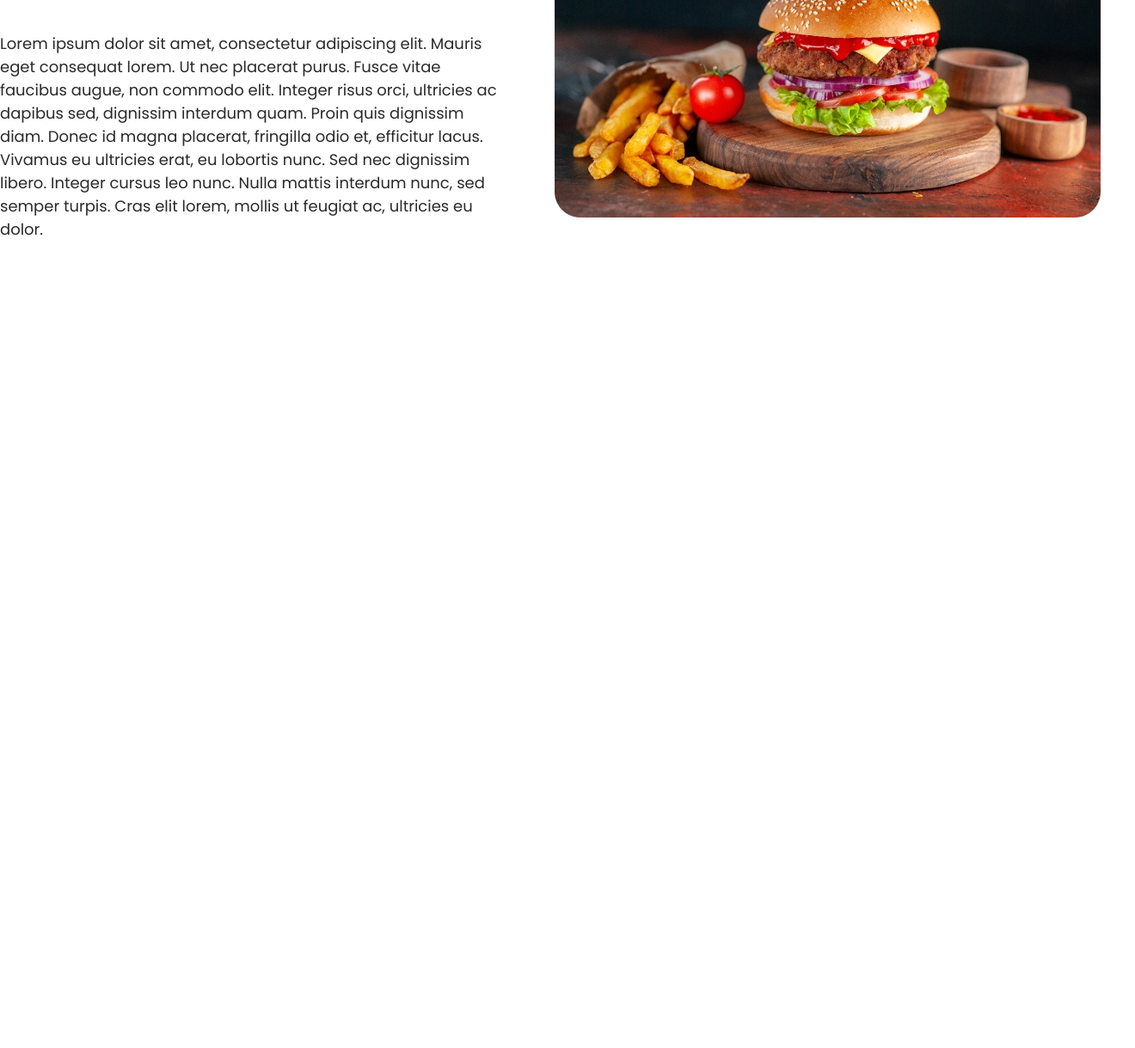
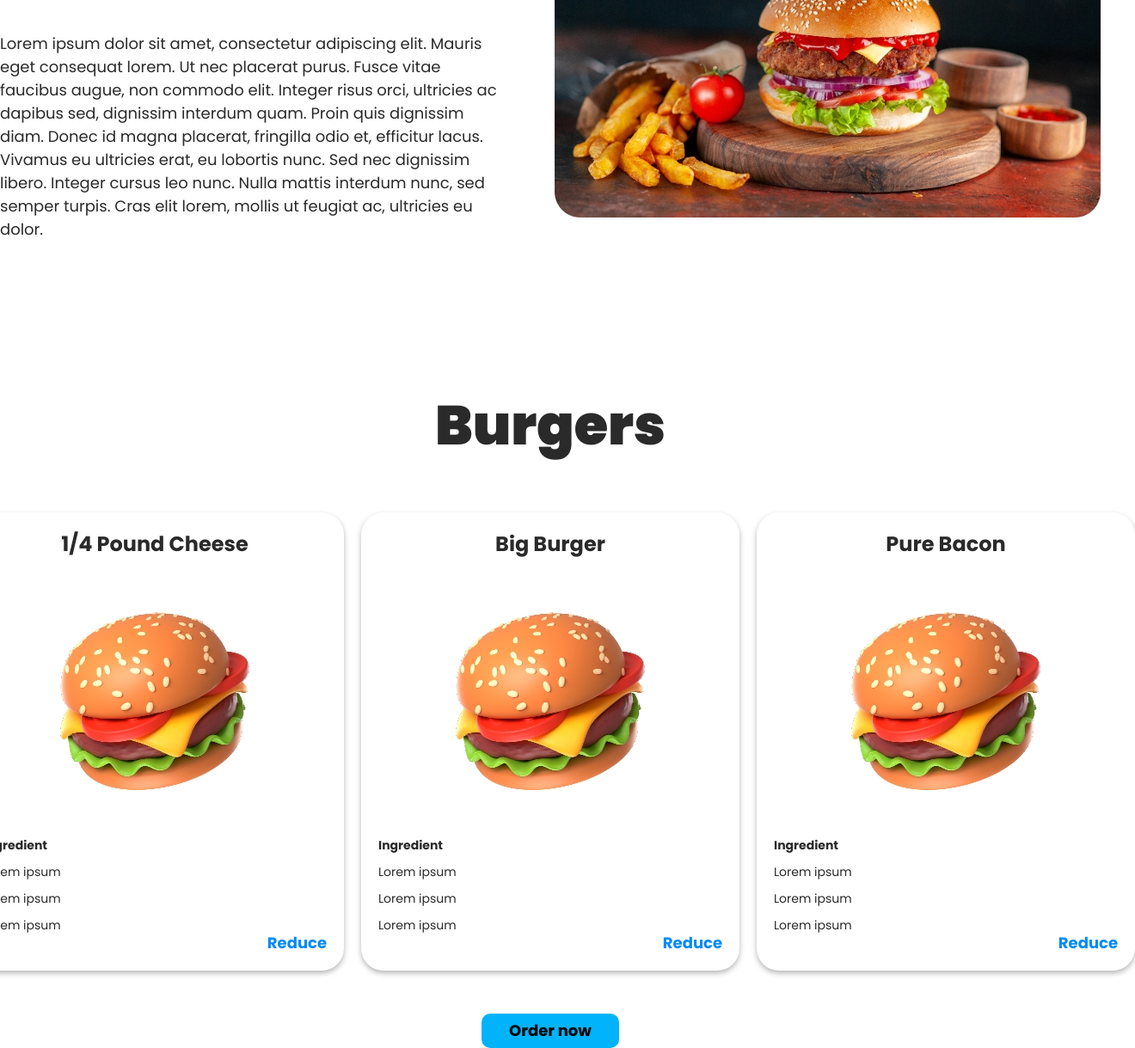
Before and after one commit to CarphatianSnake/burfact, a React app: page / in a window 1280 px wide. Shown: the part 2046-3265 px from the top of the page at 86% size, 1320 px wide, since content can reach past the window. Before the commit the page ends 2346 px from the top, so only its background shows below. Built offline with nearby package versions, Linux system fonts and the light colour scheme.

Commit message:
feat: add burgers component with static elements

```diff
--- a/src/components/App/index.js
+++ b/src/components/App/index.js
@@ -3,6 +3,7 @@ import Header from '../Header';
 import Banner from '../Banner';
 import Ingredients from '../Ingredients';
 import TheStory from '../TheStory';
+import Burgers from '../Burgers';
 
 // Component
 function App() {
@@ -13,6 +14,7 @@ function App() {
         <Banner />
         <Ingredients />
         <TheStory />
+        <Burgers />
       </main>
     </>
   );
--- /dev/null
+++ b/src/components/Burgers/Burgers.scss
@@ -0,0 +1,53 @@
+@import '../../variables.scss';
+
+.burgers {
+  align-items: center;
+  display: flex;
+  flex-direction: column;
+  gap: 5rem;
+  margin: 15rem auto 0;
+  max-width: $desktop-max-width;
+  width: 100%;
+
+  &_list {
+    display: flex;
+    gap: 2rem;
+
+    &_item {
+      border-radius: 2.6rem;
+      box-shadow: $shadow;
+      padding: 2rem;
+      width: 44rem;
+
+      &_heading {
+        margin: 0;
+        text-align: center;
+      }
+
+      &_image {
+        margin: 6rem auto 4rem;
+        max-width: 22rem;
+      }
+
+      &_ingredient {
+        padding-top: 1.5rem;
+
+        &_item {
+          font-size: 1.4rem;
+          margin-top: 1rem;
+        }
+      }
+
+      &_btn {
+        background: none;
+        color: #008bf6;
+        display: block;
+        height: auto;
+        margin: 0 0 0 auto;
+        padding: 0;
+      }
+    }
+  }
+
+
+}
--- /dev/null
+++ b/src/components/Burgers/burgersData.js
@@ -0,0 +1,23 @@
+// Images
+import burgerImage from '../../assets/img/burger.jpg';
+
+// Data
+const burgersData = [
+  {
+    name: '1/4 Pound Cheese',
+    image: burgerImage,
+    ingredient: ['Lorem ipsum', 'Lorem ipsum', 'Lorem ipsum']
+  },
+  {
+    name: 'Big Burger',
+    image: burgerImage,
+    ingredient: ['Lorem ipsum', 'Lorem ipsum', 'Lorem ipsum']
+  },
+  {
+    name: 'Pure Bacon',
+    image: burgerImage,
+    ingredient: ['Lorem ipsum', 'Lorem ipsum', 'Lorem ipsum']
+  }
+];
+
+export default burgersData;
--- /dev/null
+++ b/src/components/Burgers/index.js
@@ -0,0 +1,49 @@
+// Components
+import OrderNow from '../OrderNow';
+
+// Styles
+import './Burgers.scss';
+
+// Data
+import burgersData from './burgersData';
+
+// Component
+function Burgers() {
+
+  const burgers = burgersData.map((burger) => {
+
+    const { name, image, ingredient } = burger;
+
+    const ingredientList = ingredient.map((item, i) => {
+      return (
+        <li key={`${item}_${i}`} className="burgers_list_item_ingredient_item">{item}</li>
+      )
+    });
+
+    return (
+      <li key={name} className="burgers_list_item">
+        <h3 className="burgers_list_item_heading">{name}</h3>
+        <img src={image} alt={name} className="burgers_list_item_image" />
+        <div className="burgers_list_item_ingredient">
+          <h5>Ingredient</h5>
+          <ul>
+            {ingredientList}
+          </ul>
+        </div>
+        <button className="burgers_list_item_btn">Reduce</button>
+      </li>
+    );
+  });
+
+  return (
+    <section className="burgers" id="burgers">
+      <h2>Burgers</h2>
+      <ul className="burgers_list">
+        {burgers}
+      </ul>
+      <OrderNow />
+    </section>
+  );
+}
+
+export default Burgers;
--- /dev/null
+++ b/src/components/Carousele/Carousele.scss
@@ -0,0 +1,33 @@
+.carousele {
+  display: flex;
+  transition: transform .3s ease-out;
+  transform: translateX(0);
+
+  &_wrapper {
+    margin: 4rem 0;
+    overflow: hidden;
+    padding: 1rem;
+    position: relative;
+
+    &::before, &::after {
+      content: '';
+      height: 100%;
+      position: absolute;
+      width: 18rem;
+      z-index: 1;
+    }
+
+    &::before {
+      background: linear-gradient(to left, rgba(255, 255, 255, 0), #FFFFFF);
+      left: 0;
+      top: 0;
+    }
+
+    &::after {
+      background: linear-gradient(to right, rgba(255, 255, 255, 0), #FFFFFF);
+      right: 0;
+      top: 0;
+    }
+
+  }
+}
--- /dev/null
+++ b/src/components/Carousele/index.js
@@ -0,0 +1,15 @@
+// Styles
+import './Carousele.scss';
+
+// Component
+function Carousele(props) {
+  return (
+    <div className="carousele_wrapper">
+      <div className="carousele">
+        {props.children}
+      </div>
+    </div>
+  )
+}
+
+export default Carousele;
--- a/src/components/Ingredients/Ingredients.scss
+++ b/src/components/Ingredients/Ingredients.scss
@@ -10,41 +10,6 @@
     text-align: center;
   }
 
-  &_carousele {
-    display: flex;
-    gap: 5rem;
-    width: 100%;
-    transition: transform .3s ease-out;
-    transform: translateX(14rem);
-
-    &_wrapper {
-      margin: 4rem 0;
-      overflow: hidden;
-      padding: 1rem;
-      position: relative;
-
-      &::before, &::after {
-        content: '';
-        height: 100%;
-        position: absolute;
-        width: 18rem;
-        z-index: 1;
-      }
-
-      &::before {
-        background: linear-gradient(to left, rgba(255, 255, 255, 0), #FFFFFF);
-        left: 0;
-        top: 0;
-      }
-
-      &::after {
-        background: linear-gradient(to right, rgba(255, 255, 255, 0), #FFFFFF);
-        right: 0;
-        top: 0;
-      }
-
-    }
-
   &_item {
     box-shadow: $shadow;
     border-radius: 2.6rem;
@@ -52,12 +17,16 @@
     flex-direction: column;
     height: 24rem;
     justify-content: space-between;
+    margin-right: 5rem;
     padding: 2rem 1rem;
     width: 23rem;
 
+    &:last-child {
+      margin-right: 0;
+    }
+
     &_image {
       max-height: 16rem;
-      }
     }
   }
 
--- a/src/components/Ingredients/index.js
+++ b/src/components/Ingredients/index.js
@@ -1,3 +1,6 @@
+// Components
+import Carousele from '../Carousele';
+
 // Utils
 import { capitalize } from '../../utils/capitalize';
 
@@ -17,8 +20,8 @@ function Ingredients() {
     const ingredientName = capitalize(name);
 
     return (
-      <div key={ingredientName} className="ingredients_carousele_item">
-        <img src={image} alt={ingredientName} className="ingredients_carousele_item_image" />
+      <div key={ingredientName} className="ingredients_item">
+        <img src={image} alt={ingredientName} className="ingredients_item_image" />
         <h4>{ingredientName}</h4>
       </div>
     )
@@ -28,11 +31,9 @@ function Ingredients() {
     <section className='ingredients' id='ingredient'>
       <h2>Ingredients</h2>
       <h3 className='ingredients_small-heading'>Lorem ipsum dolor sit amet, consectetur adipiscing elit. Fusce mollis id arcu vel maximus.</h3>
-      <div className="ingredients_carousele_wrapper">
-        <div className="ingredients_carousele">
-          {ingredientsElements}
-        </div>
-      </div>
+      <Carousele>
+        {ingredientsElements}
+      </Carousele>
       <p className='ingredients_description'>Lorem ipsum dolor sit amet, consectetur adipiscing elit. Mauris eget consequat lorem. Ut nec placerat purus. Fusce vitae faucibus augue, non commodo elit. Integer risus orci, ultricies ac dapibus sed, dignissim interdum quam. Proin quis dignissim diam. Donec id magna placerat, fringilla odio et, efficitur lacus. Vivamus eu ultricies erat, eu lobortis nunc. Sed nec dignissim libero. Integer cursus leo nunc. Nulla mattis interdum nunc, sed semper turpis. Cras elit lorem, mollis ut feugiat ac, ultricies eu dolor.</p>
     </section>
   )
--- a/src/components/TheStory/index.js
+++ b/src/components/TheStory/index.js
@@ -7,7 +7,7 @@ import theStoryImg from '../../assets/img/the-story.jpg';
 // Component
 function TheStory() {
   return (
-    <section className="the-story">
+    <section className="the-story" id="story">
       <div className="the-story_description">
         <h2 className="the-story_description_heading">The Story</h2>
         <h3>Lorem ipsum dolor sit amet, consectetur adipiscing elit. Fusce mollis id arcu vel maximus.</h3>
--- a/src/index.scss
+++ b/src/index.scss
@@ -67,6 +67,12 @@ h4 {
   text-align: center;
 }
 
+h5 {
+  font-size: 1.4rem;
+  font-weight: 700;
+  margin: 0;
+}
+
 img {
   display: block;
   object-fit: contain;
```
Also changed, not shown: src/assets/img/burger.jpg (added). Lines whose indentation alone changed are shown as unchanged.
